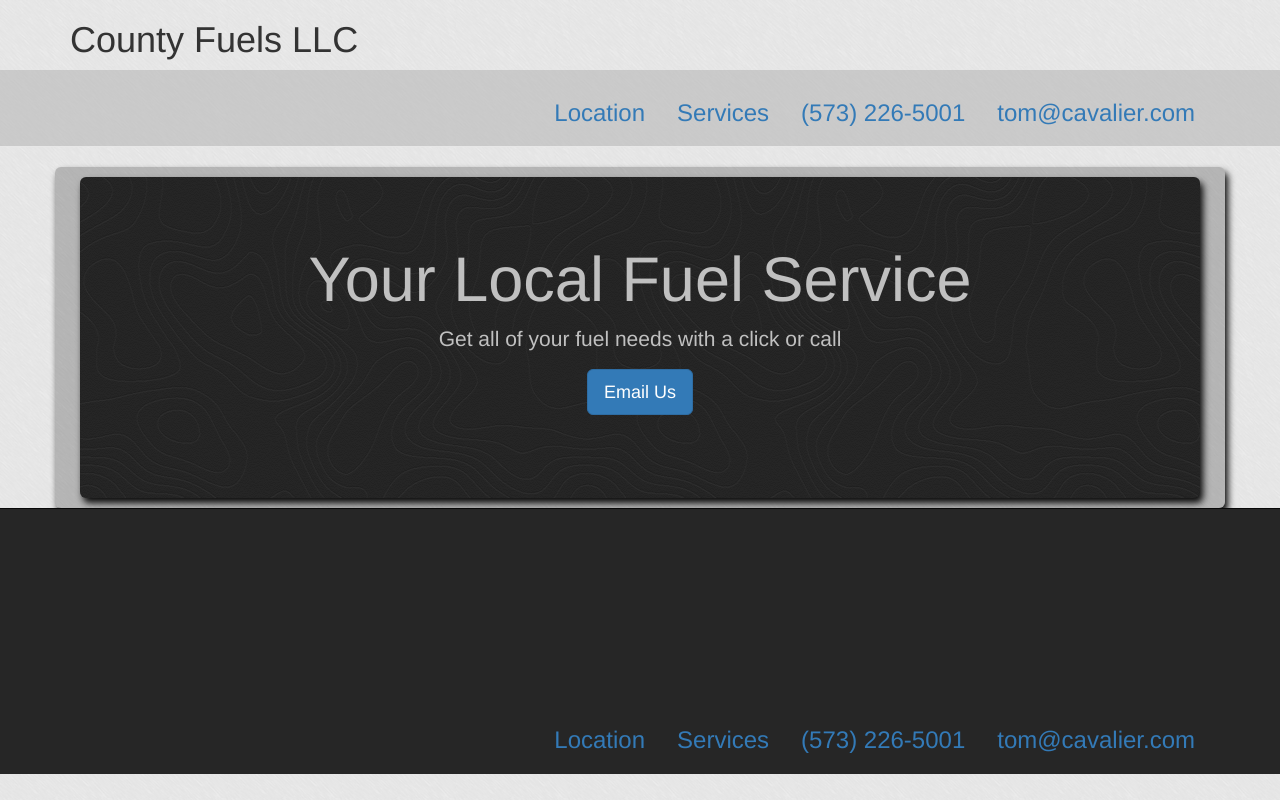
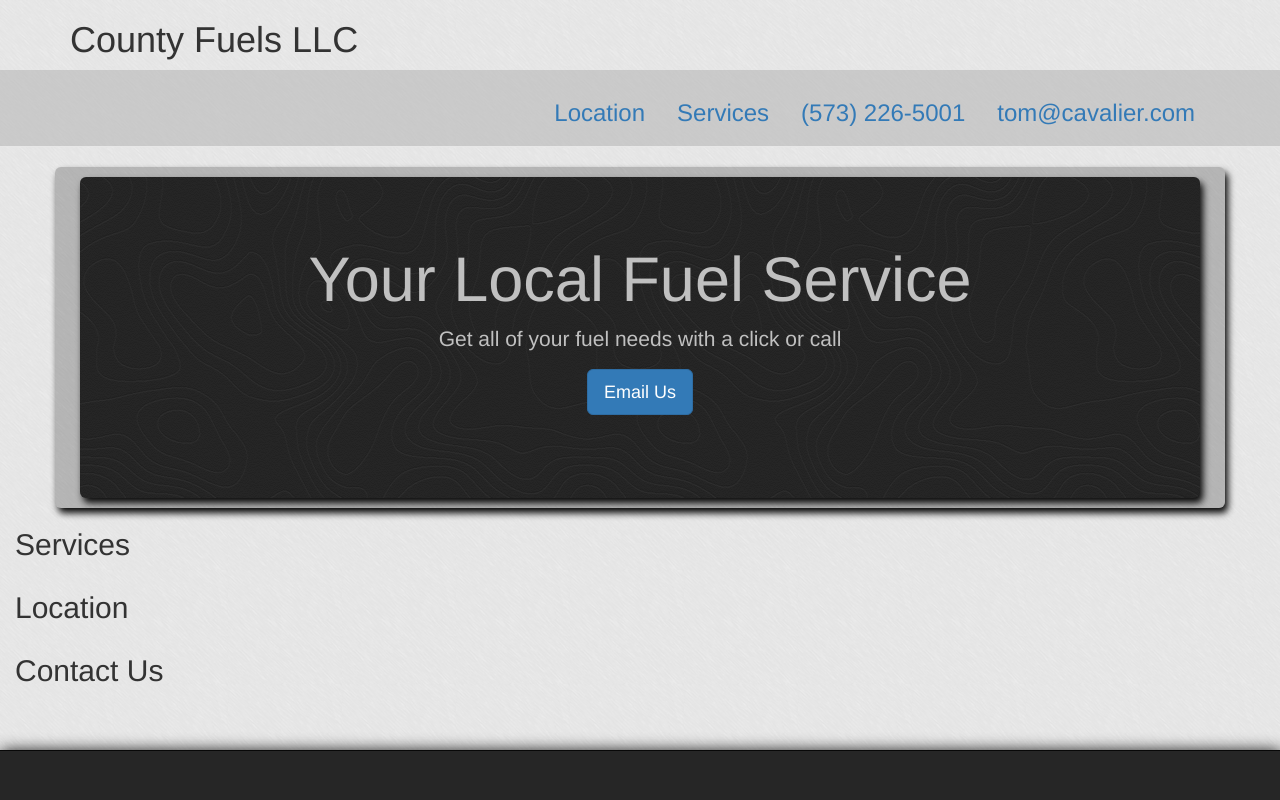
Before and after one commit to allons-y10/County_Fuels, a plain HTML site: page index.html in a window 1280 px wide. Drawn offline with Linux system fonts and the light colour scheme.

Commit message:
Edit to bottom navbar: overlapping issues

```diff
--- a/css/styles.css
+++ b/css/styles.css
@@ -4,6 +4,10 @@ body {
 
 .navbar-default {
     background-color: rgba(181, 181, 181, 0.56);
+}
+
+.navbar-inverse {
+    box-shadow: 1px 1px 16px #080808;
 }
 
 .main {
@@ -28,6 +32,6 @@ body {
     background-color: rgb(38, 38, 38);
 }
 
-.navbar-fixed-bottom {
+navbar-fixed-bottom {
     position: relative;
 }
--- a/index.html
+++ b/index.html
@@ -43,14 +43,7 @@
   </div>
   <div class="navbar navbar-inverse navbar-fixed-bottom">
     <div class="container">
-    <div class="navbar-right">
-          <ul class="nav nav-pills">
-              <li class="presentation"><a href="#" class="contact"><h3>Location</h3></a></li>
-              <li class="presentation"><a href="#" class="contact"><h3>Services</h3></a></li>
-              <li class="presentation"><a href="#" class="contact"><h3>(573) 226-5001</h3></a></li>
-              <li class="presentation"><a href="#" class="contact"><h3>tom@cavalier.com</h3></a></li>
-          </ul>
-    </div>
+
   </div>
   </div>
 
```
